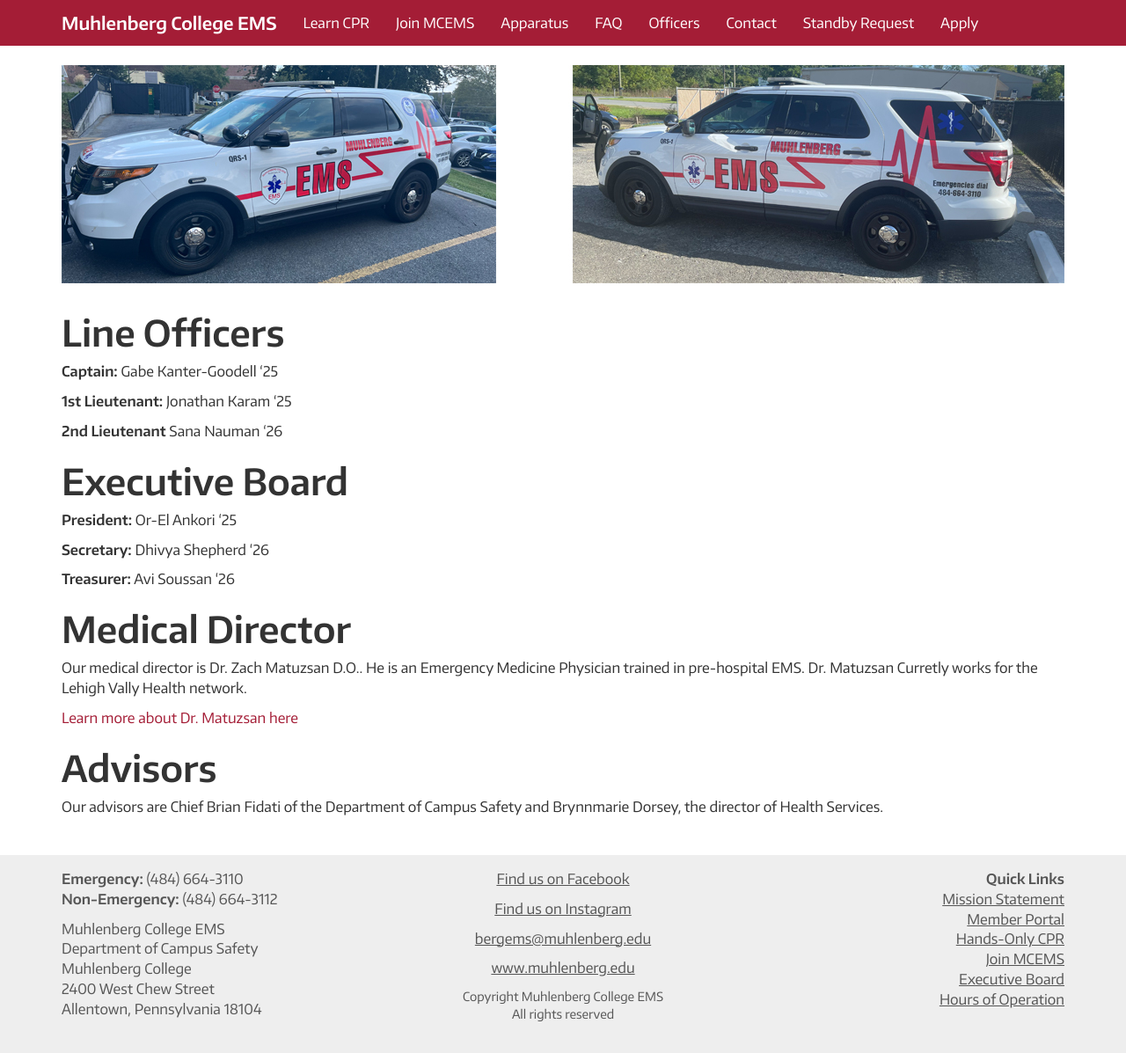
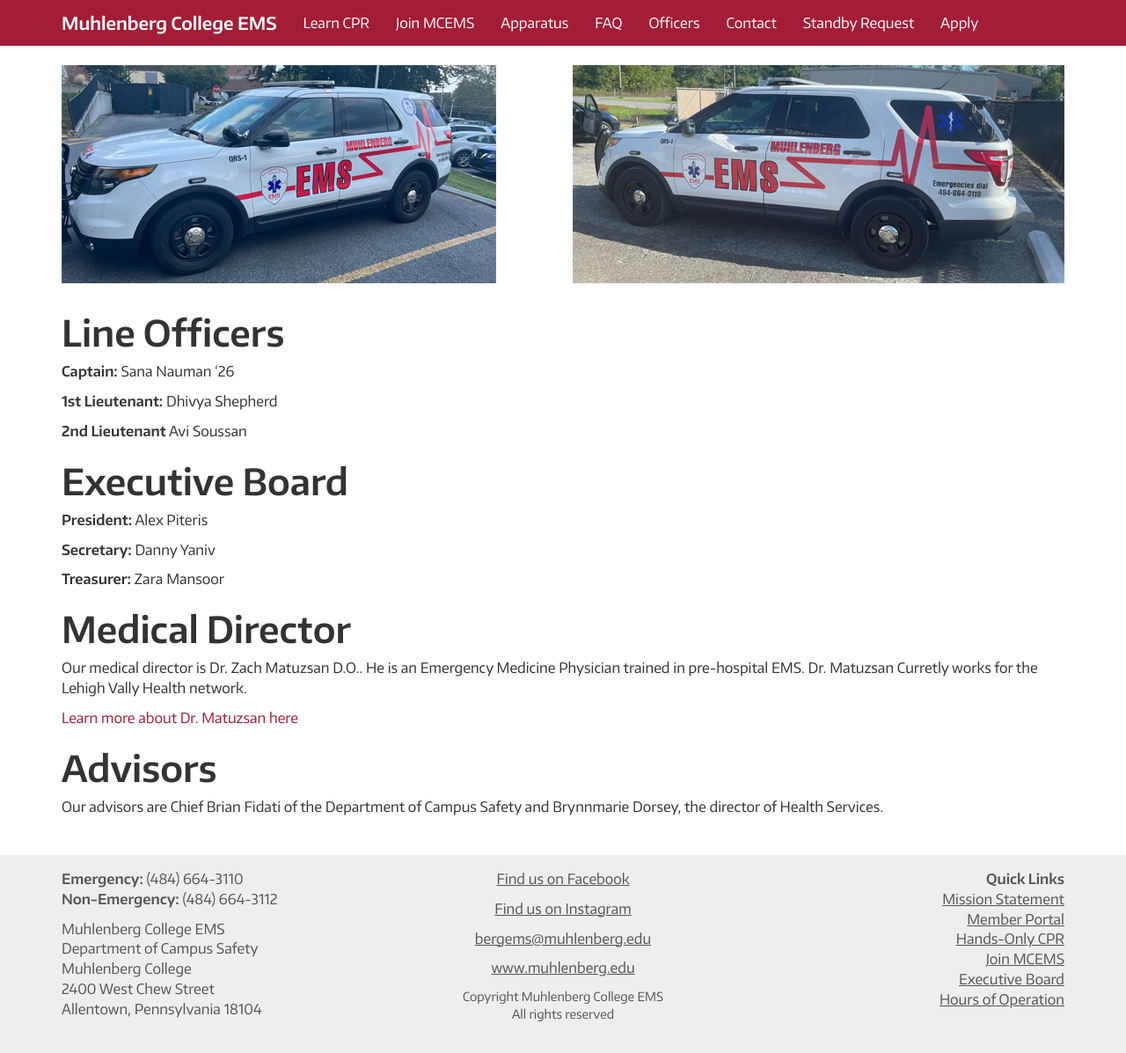
Before and after one commit to MCEMS/www, a Jekyll site: the page built from officers/index.markdown, in a window 1280 px wide. Shown: the whole page at 88% size. Built offline with Jekyll 4.4.1, drawn with Linux system fonts in a browser that asks for light colours; nearby versions of some CDN libraries.

Commit message:
Update index.markdown
Updated Line Officers to 2025 Line officers

```diff
--- a/officers/index.markdown
+++ b/officers/index.markdown
@@ -8,21 +8,21 @@
 Line Officers
 =============
 
-**Captain:** Gabe Kanter-Goodell '25
+**Captain:** Sana Nauman '26
 
-**1st Lieutenant:** Jonathan Karam '25
+**1st Lieutenant:** Dhivya Shepherd
 
-**2nd Lieutenant** Sana Nauman '26
+**2nd Lieutenant**  Avi Soussan
 
 
 Executive Board
 ===============
 
-**President:** Or-El Ankori '25
+**President:** Alex Piteris
 
-**Secretary:** Dhivya Shepherd '26
+**Secretary:** Danny Yaniv
 
-**Treasurer:** Avi Soussan '26
+**Treasurer:** Zara Mansoor
 
 
 
```
